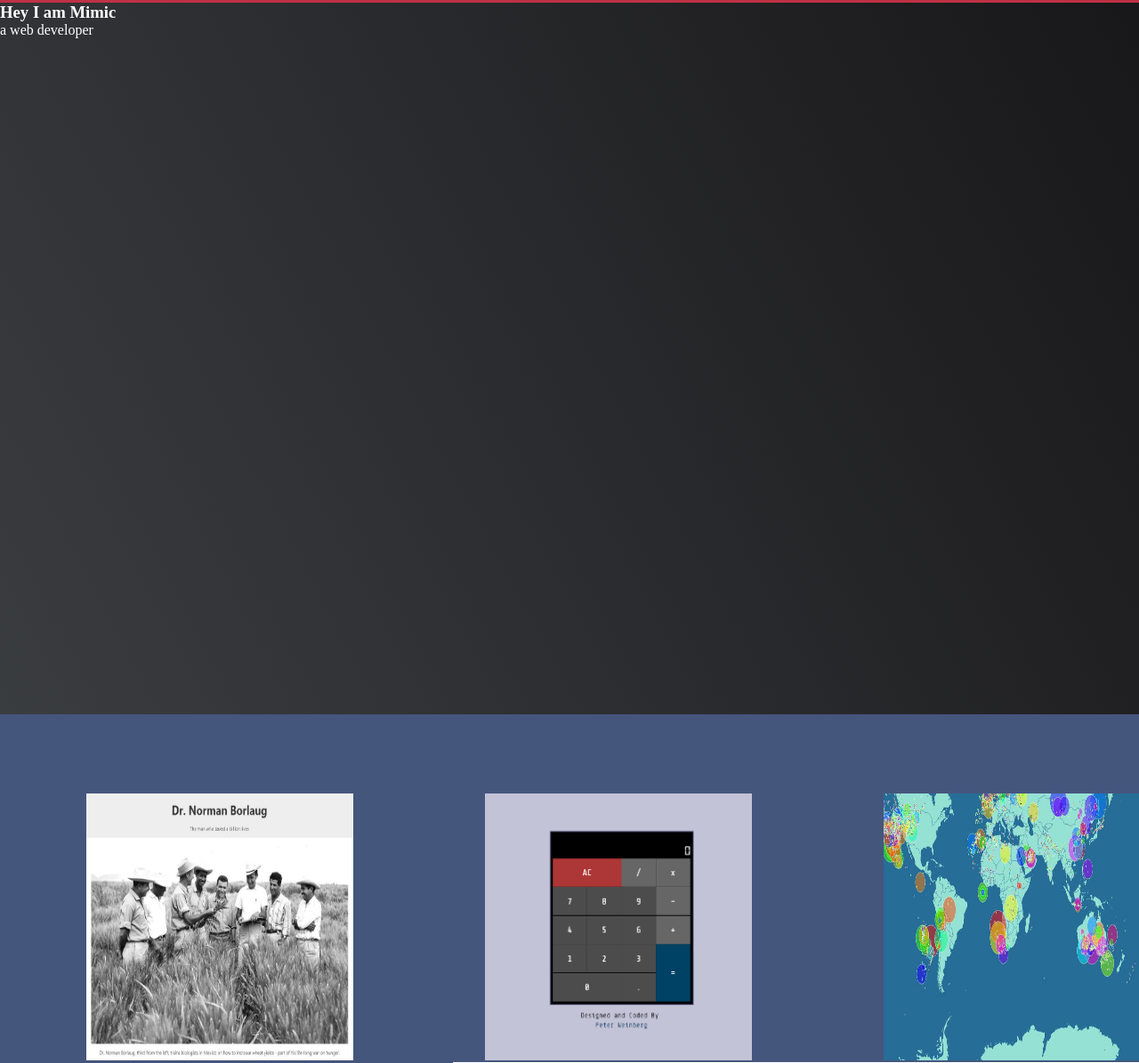
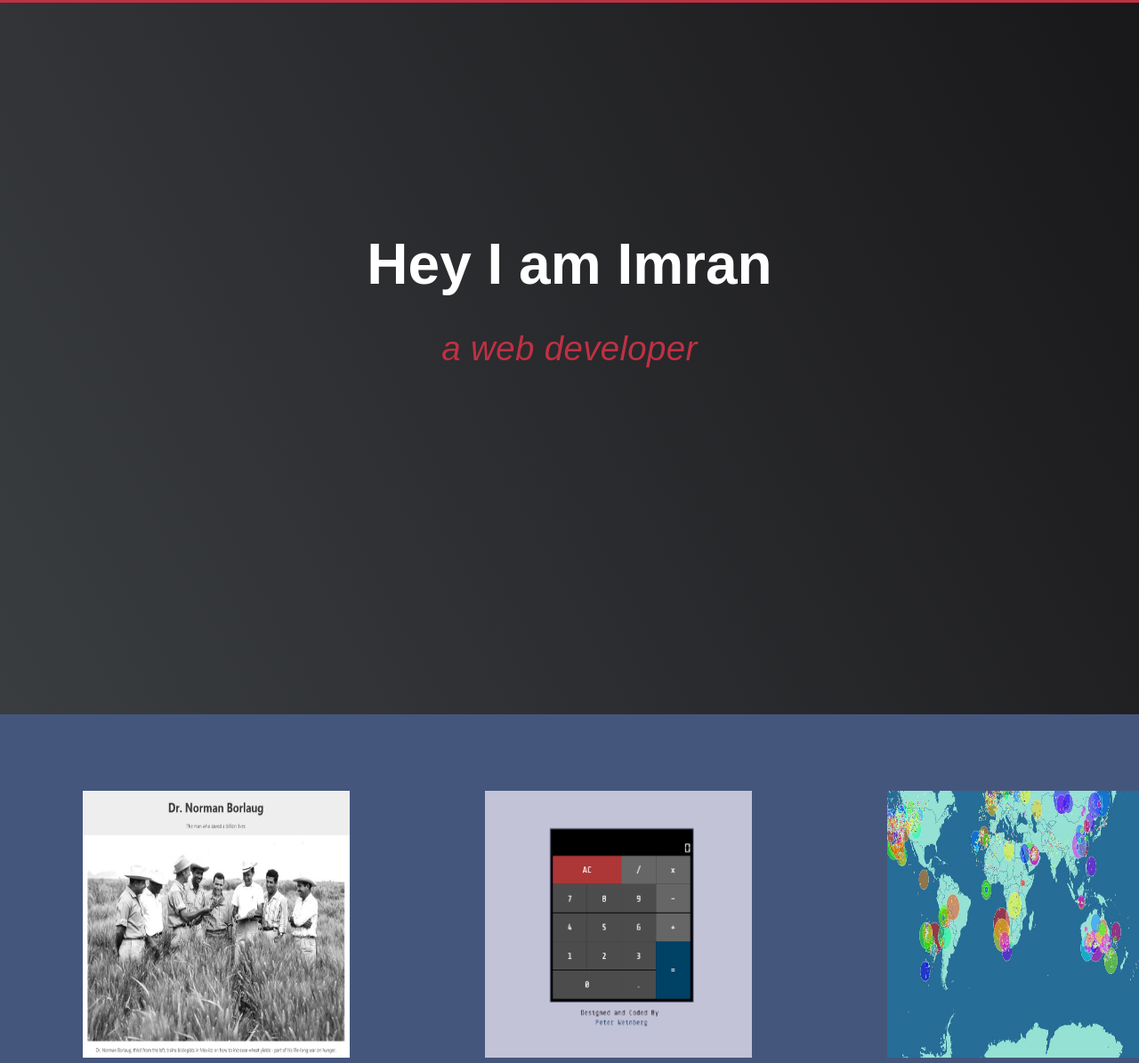
Before and after one commit to utopian-coder/Html-Css-JavaScript-Projects, a plain HTML site: page Personal Portfolio Webpage/index.html in a window 1280 px wide. Shown: the part 77-1272 px from the top of the page at 89% size. Drawn offline with Linux system fonts and the light colour scheme.

Commit message:
Navbar and welcome section bugs fixed!

```diff
--- a/Personal Portfolio Webpage/css/styles.css
+++ b/Personal Portfolio Webpage/css/styles.css
@@ -8,8 +8,25 @@ a {
   text-decoration: none;
 }
 
+article {
+  margin-bottom: 6em;
+  text-align: center;
+}
+
+article > p {
+  font-weight: 200;
+  color: #be3144;
+  line-height: 2;
+  letter-spacing: 0.01em;
+  margin-top: 0.5em;
+  font-size: 2em;
+  font-style: italic;
+}
+
 body {
   padding-top: 10vh;
+  font-family: "Poppins", sans-serif;
+  font-size: 1.2rem;
 }
 
 .grid-container {
@@ -17,6 +34,11 @@ body {
   grid-template-columns: repeat(3, 1fr);
   gap: 4em;
   place-items: center;
+}
+
+h1 {
+  font-family: "Raleway", sans-serif;
+  font-size: 4rem;
 }
 
 @media screen and (max-width: 450px) {
@@ -53,6 +75,10 @@ header {
   padding: 0 4em;
 }
 
+.nav__links li:hover {
+  font-size: 1.2em;
+}
+
 #projects {
   background-color: #45567d;
 }
@@ -72,3 +98,9 @@ footer {
   background-color: #000;
   background-image: linear-gradient(62deg, #3a3d40 0%, #181719 100%);
 }
+
+#welcome-section {
+  display: flex;
+  justify-content: center;
+  align-items: center;
+}
--- a/Personal Portfolio Webpage/index.html
+++ b/Personal Portfolio Webpage/index.html
@@ -22,31 +22,31 @@
     <main class="main-content">
       <section id="welcome-section">
         <article>
-          <h1>Hey I am Mimic</h1>
+          <h1>Hey I am Imran</h1>
           <p>a web developer</p>
         </article>
       </section>
       <section id="projects" class="grid-container">
-        <div class="project-1 grid-item">
+        <div class="project-tile grid-item">
           <img src="./assets/images/tribute.jpg" class="project-img" alt="" />
         </div>
-        <div class="project-2 grid-item">
+        <div class="project-tile grid-item">
           <img src="./assets/images/calc.png" class="project-img" alt="" />
         </div>
-        <div class="project-3 grid-item">
+        <div class="project-tile grid-item">
           <img src="./assets/images/map.jpg" class="project-img" alt="" />
         </div>
-        <div class="project-4 grid-item">
+        <div class="project-tile grid-item">
           <img src="./assets/images/wiki.png" class="project-img" alt="" />
         </div>
-        <div class="project-5 grid-item">
+        <div class="project-tile grid-item">
           <img
             src="./assets/images/random-quote-machine.png"
             class="project-img"
             alt=""
           />
         </div>
-        <div class="project-6 grid-item">
+        <div class="project-tile grid-item">
           <img
             src="./assets/images/tic-tac-toe.png"
             class="project-img"
```
